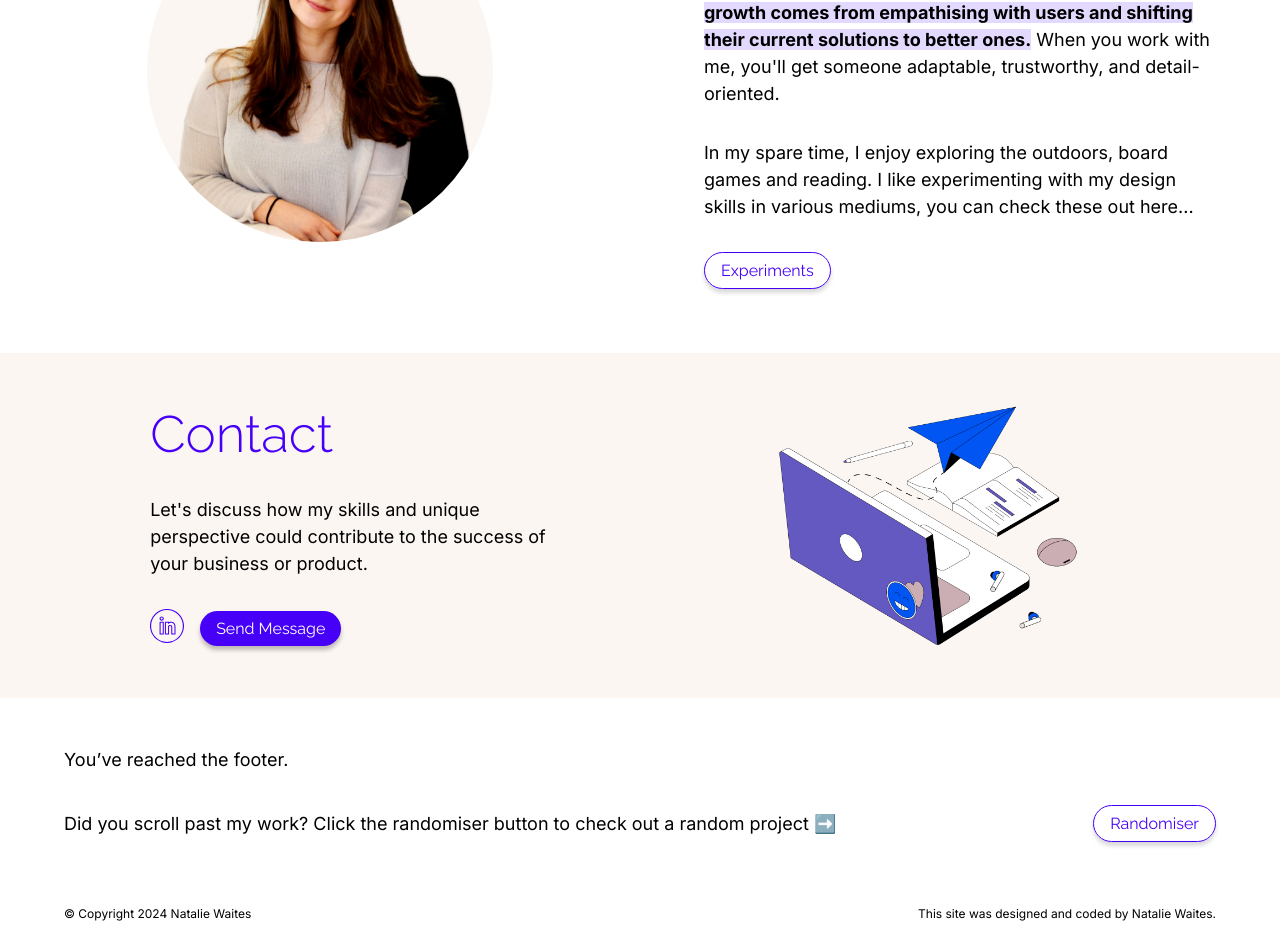
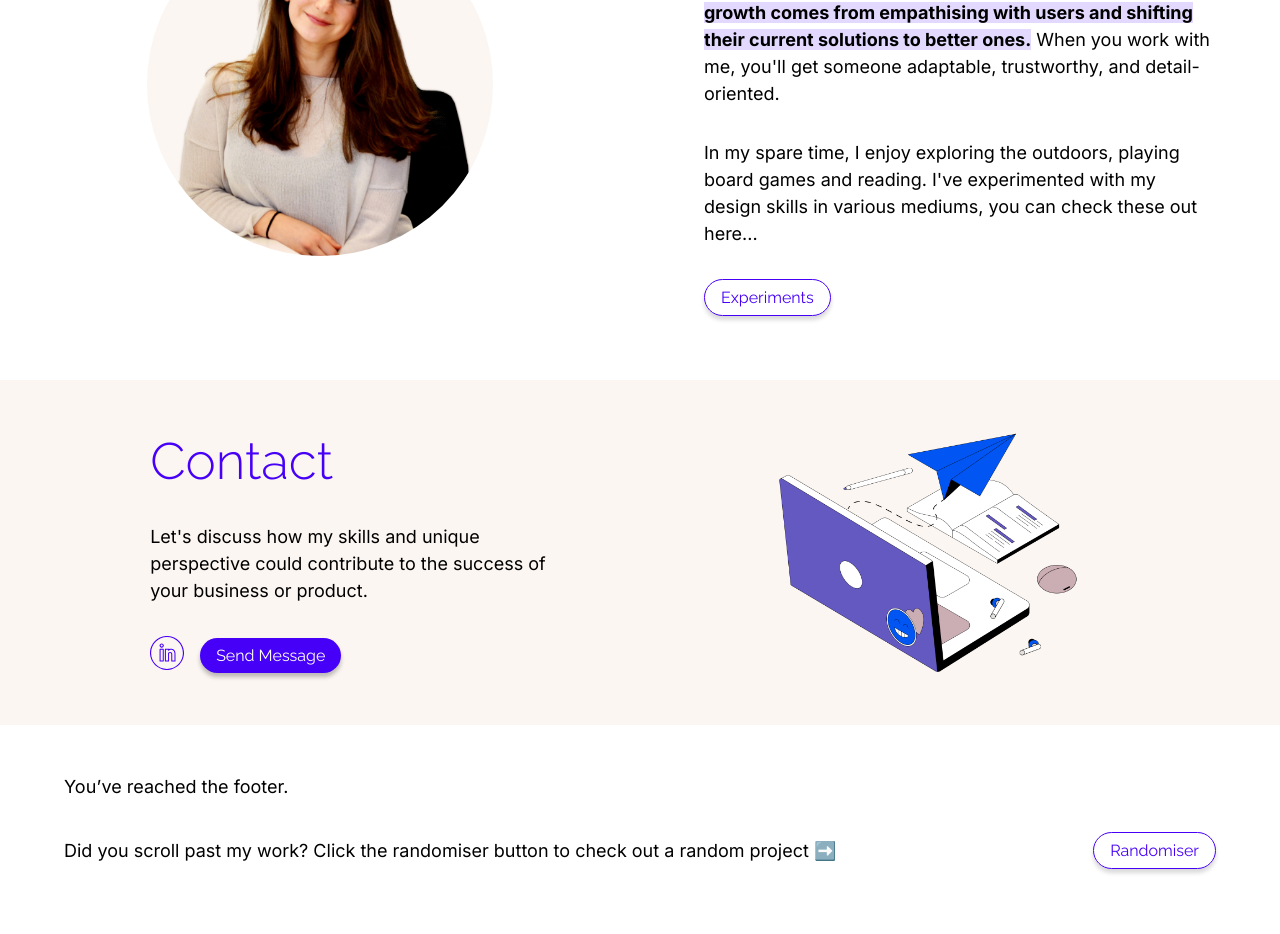
Before and after one commit to nataliejade9/personal-website, a Next.js app: page / in a window 1280 px wide. Shown: the part 2120-3054 px from the top of the page. Built offline with nearby package versions, Linux system fonts and the light colour scheme.

Commit message:
Edit copy on homepage

```diff
--- a/src/app/page.js
+++ b/src/app/page.js
@@ -58,7 +58,7 @@ export default function Home() {
             <div className={styles.containerRight}>
               <h2>About me</h2>
               <p>I love designing impactful digital products for companies who are seeking growth and innovation. <span className={styles.boldText}> I believe this growth comes from empathising with users and shifting their current solutions to better ones.</span> When you work with me, you'll get someone adaptable, trustworthy, and detail-oriented.</p>
-              <p>In my spare time, I enjoy exploring the outdoors, board games and reading. I like experimenting with my design skills in various mediums, you can check these out here...</p>
+              <p>In my spare time, I enjoy exploring the outdoors, playing board games and reading. I've experimented with my design skills in various mediums, you can check these out here...</p>
               <div><Button type="Secondary" label="Experiments" href="/experiments"/></div>
             </div>
         </div>
```
